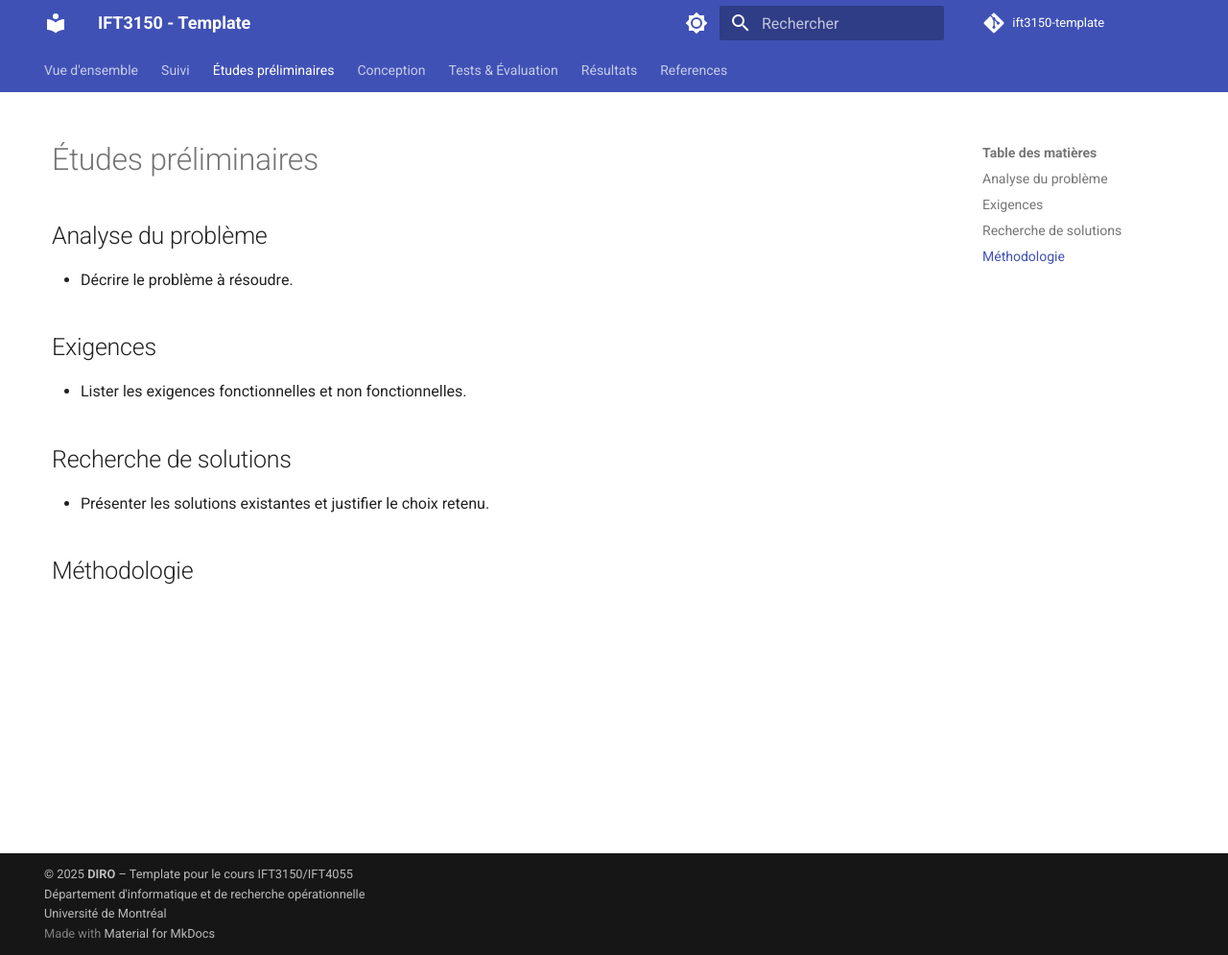
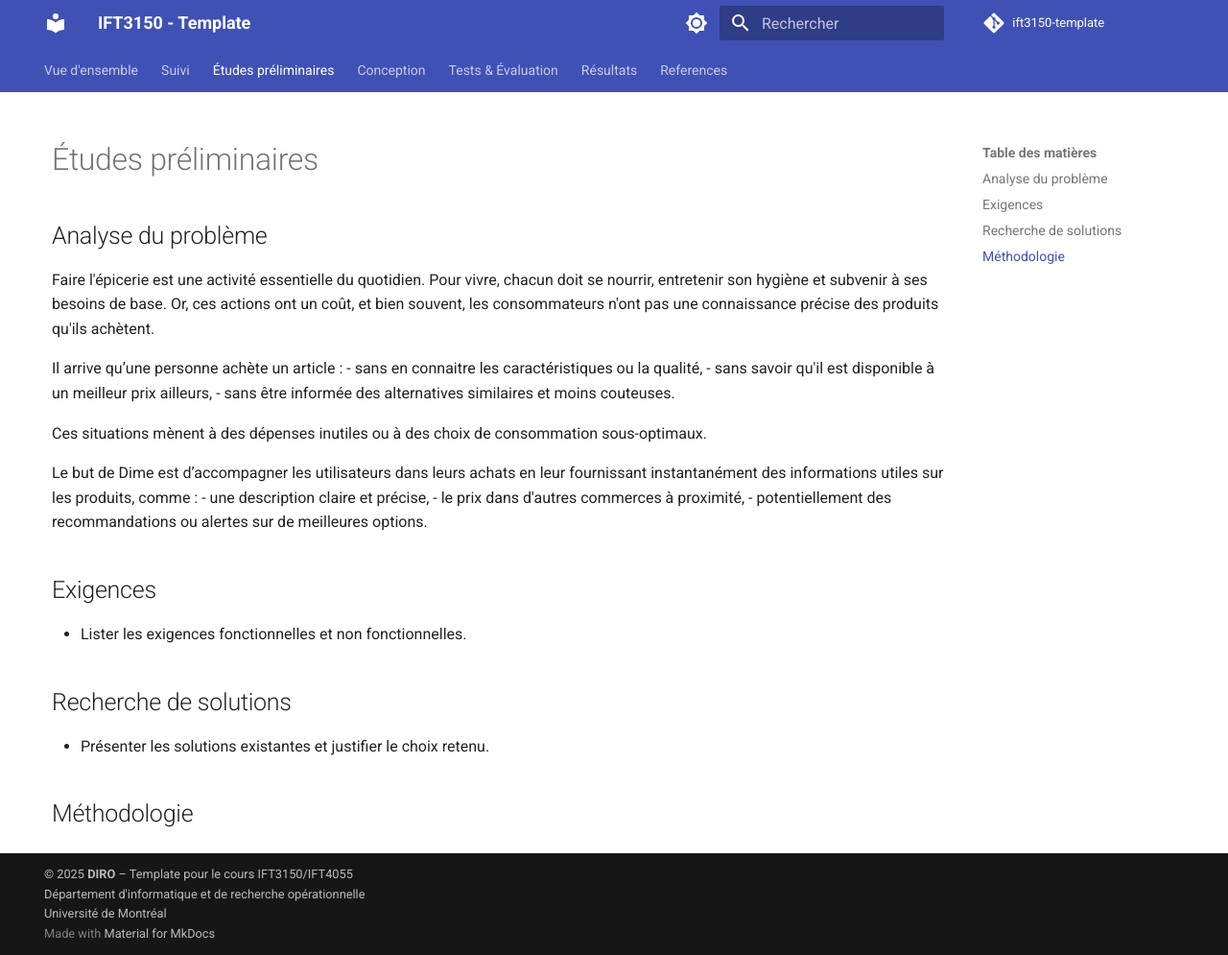
Before and after one commit to protolabo/dime, an MkDocs documentation site: the page built from docs/analysis.md, in a window 1280 px wide and 995 px high. Shown: the whole window at 96% size. Built offline with MkDocs 1.6.1 and Material for MkDocs 9.7.7, drawn with Linux system fonts in a browser that asks for light colours; comment, search, counter and statistics services are not loaded.

Commit message:
Début études préliminaires

```diff
--- a/docs/analysis.md
+++ b/docs/analysis.md
@@ -2,7 +2,25 @@
 
 ## Analyse du problème
 
-- Décrire le problème à résoudre.
+Faire l'épicerie est une activité essentielle du quotidien. Pour vivre, chacun doit se nourrir, entretenir son hygiène
+et subvenir à ses besoins de base. Or, ces actions ont un coût, et bien souvent, les consommateurs n'ont pas une connaissance
+précise des produits qu'ils achètent.
+
+Il arrive qu’une personne achète un article :
+- sans en connaitre les caractéristiques ou la qualité,
+- sans savoir qu'il est disponible à un meilleur prix ailleurs,
+- sans être informée des alternatives similaires et moins couteuses.
+
+
+
+
+Ces situations mènent à des dépenses inutiles ou à des choix de consommation sous-optimaux.
+
+Le but de Dime est d’accompagner les utilisateurs dans leurs achats en leur fournissant instantanément des informations utiles
+sur les produits, comme :
+- une description claire et précise,
+- le prix dans d'autres commerces à proximité,
+- potentiellement des recommandations ou alertes sur de meilleures options.
 
 ## Exigences
 
```
Also changed, not shown: docs/index.md (+1 -1 lines).
